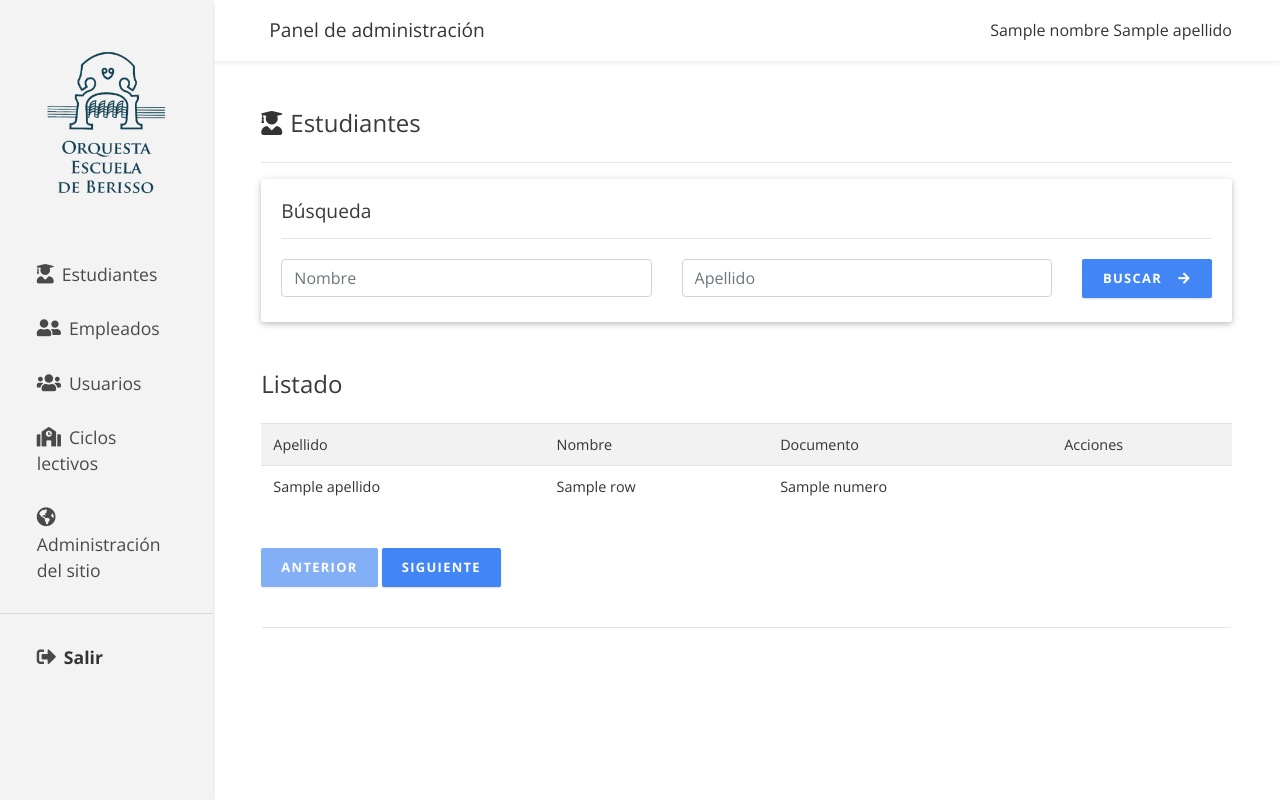
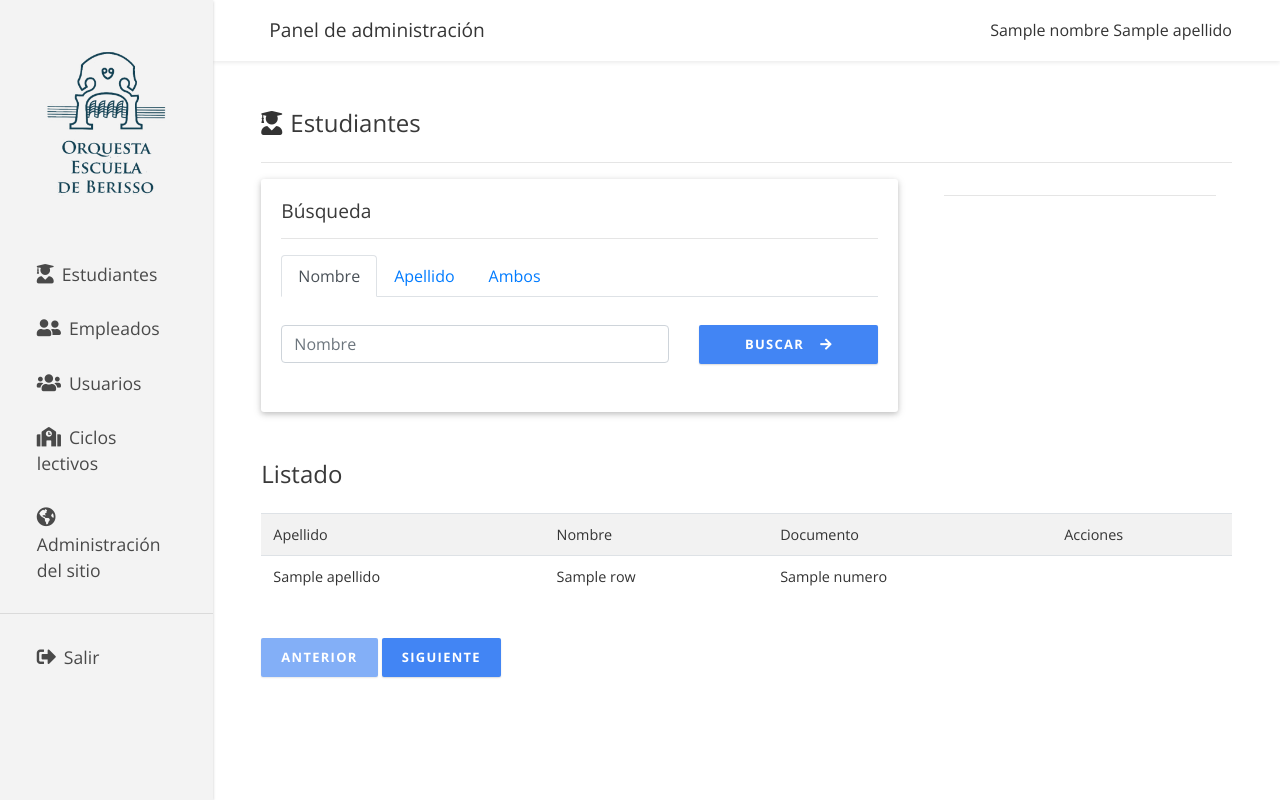
Before and after one commit to manuelguido/proyecto-de-software-UNLP, a Flask app: template flaskps/templates/auth/panel_components/alumnos.html in a window 1280 px wide. Run offline with Flask 2, Linux system fonts and the light colour scheme; the template is opened without the code that fills it: most values are stand-ins (such as "Sample title", 1, 10 or a date in 2020); some libraries are stand-ins or nearby versions.

Commit message:
paginas de error 404 y 401 + busqueda de alumnos completo

```diff
--- a/flaskps/resources/student.py
+++ b/flaskps/resources/student.py
@@ -3,6 +3,7 @@ from flaskps.db import get_db
 from flaskps.models.user import User
 from flaskps.models.student import Student
 from flaskps.helpers.auth import authenticated
+from flaskps.resources import forms
 
 def store():
     if not authenticated(session):
--- a/flaskps/templates/auth/panel.html
+++ b/flaskps/templates/auth/panel.html
@@ -23,7 +23,7 @@
                             </ul>
                             <hr>
                             <ul class="list-group list-group-flush mt-auto">
-                                <li class="list-group-item menuItem" role="button"><a href="/cerrar_sesion"><i class="fas fa-sign-out-alt black5 mr-2 my-0"></i><b>Salir</b></a>
+                                <li class="list-group-item menuItem" role="button"><a href="/cerrar_sesion"><i class="fas fa-sign-out-alt black5 mr-2 my-0"></i>Salir</a>
                             </ul>
                         </div>
 
--- a/flaskps/templates/auth/panel_components/alumnos.html
+++ b/flaskps/templates/auth/panel_components/alumnos.html
@@ -4,8 +4,8 @@
 {% endblock %}
 {% block contentitem %}
     <div class="row mb-4">
-        <div class="col-12">
-            <form method="GET" class="card py-0">
+        <div class="col-12 col-md-8">
+            <div class="card">
                 <div class="card-body">
                     <div class="row">
                         <div class="col-12">
@@ -14,21 +14,85 @@
                         </div>
                     </div>
                     <div class="row">
-                        <!-- Nombre  -->
-                        <div class="col-12 col-md-5 my-1">
-                            <input type="text" placeholder="Nombre" name="nombre_busqueda" class="form-control">
-                        </div>
-                        <!-- Apellido  -->
-                        <div class="col-12 col-md-5 my-1">
-                            <input type="text" placeholder="Apellido" name="apellido_busqueda" class="form-control">
-                        </div>
-                        <!-- Search  -->
-                        <div class="col-12 col-md-2 my-1">
-                            <button type="button" type="submit" class="btn btn-primary btn-block">Buscar<i class="fas fa-arrow-right ml-3"></i></button>
+                        <div class="col-12">
+                            <ul class="nav nav-tabs" id="myTab" role="tablist">
+                                <li class="nav-item">
+                                    <a class="nav-link active" id="home-tab" data-toggle="tab" href="#home" role="tab" aria-controls="home"
+                                    aria-selected="true">Nombre</a>
+                                </li>
+                                <li class="nav-item">
+                                    <a class="nav-link" id="profile-tab" data-toggle="tab" href="#profile" role="tab" aria-controls="profile"
+                                    aria-selected="false">Apellido</a>
+                                </li>
+                                <li class="nav-item">
+                                    <a class="nav-link" id="contact-tab" data-toggle="tab" href="#contact" role="tab" aria-controls="contact"
+                                    aria-selected="false">Ambos</a>
+                                </li>
+                            </ul>
+                            <div class="tab-content" id="myTabContent">
+                                <div class="tab-pane fade show active" id="home" role="tabpanel" aria-labelledby="home-tab">
+                                    <form action="{{ url_for('panel_estudiantes') }}" method="GET" class="py-4">
+                                        <div class="row">
+                                            <!-- Nombre  -->
+                                            <div class="col-12 col-md-8 my-1">
+                                                <input type="text" placeholder="Nombre" name="solo_nombre" class="form-control" required>
+                                            </div>
+                                            <!-- Search  -->
+                                            <div class="col-12 col-md-4 my-1">
+                                                <button type="submit" class="btn btn-primary btn-block">Buscar<i class="fas fa-arrow-right ml-3"></i></button>
+                                            </div>
+                                        </div>
+                                    </form>
+                                </div>
+                                <div class="tab-pane fade" id="profile" role="tabpanel" aria-labelledby="profile-tab">
+                                    <form action="{{ url_for('panel_estudiantes') }}" method="GET" class="py-4">
+                                        <div class="row">
+                                            <!-- Apellido  -->
+                                            <div class="col-12 col-md-8 my-1">
+                                                <input type="text" placeholder="Apellido" name="solo_apellido" class="form-control" required>
+                                            </div>
+                                            <!-- Search  -->
+                                            <div class="col-12 col-md-4 my-1">
+                                                <button type="submit" class="btn btn-primary btn-block">Buscar<i class="fas fa-arrow-right ml-3"></i></button>
+                                            </div>
+                                        </div>
+                                    </form>
+                                </div>
+                                <div class="tab-pane fade" id="contact" role="tabpanel" aria-labelledby="contact-tab">
+                                    <form action="{{ url_for('panel_estudiantes') }}" method="GET" class="py-4">
+                                        <div class="row">
+                                        <!-- Nombre  -->
+                                            <div class="col-12 col-md-4 my-1">
+                                                <input type="text" placeholder="Nombre" name="ambos_nombre" class="form-control" required>
+                                            </div>
+                                            <!-- Apellido  -->
+                                            <div class="col-12 col-md-4 my-1">
+                                                <input type="text" placeholder="Apellido" name="ambos_apellido" class="form-control" required>
+                                            </div>
+                                            <!-- Search  -->
+                                            <div class="col-12 col-md-4 my-1">
+                                                <button type="submit" class="btn btn-primary btn-block">Buscar<i class="fas fa-arrow-right ml-3"></i></button>
+                                            </div>
+                                        </div>
+                                    </form>
+                                </div>
+                            </div>
                         </div>
                     </div>
                 </div>
-            </form>
+            </div>
+        </div>
+        <div class="col-12 col-md-4">
+            {% for p in permisos %}
+                {% if p.nombre == 'estudiante_new' %}
+                <div class="col-12 col-md-8 mb-3">
+                    <button type="button" class="btn btn-success pull-right" data-toggle="modal" data-target="#studentCreate">
+                        <i class="fas fa-user-plus mr-2"></i> Nuevo Estudiante
+                    </button>
+                </div>
+                {% endif %}
+            {% endfor %}
+            <hr class="mx-3">
         </div>
     </div>
     <div class="row">
@@ -298,18 +362,6 @@
                 </div>
             </nav>
         </div>
-        <div class="col-12 px-0">
-            <hr class="mx-3">
-            {% for p in permisos %}
-                {% if p.nombre == 'estudiante_new' %}
-                <div class="col-12 col-md-8 mb-3">
-                    <button type="button" class="btn btn-success pull-right" data-toggle="modal" data-target="#studentCreate">
-                        <i class="fas fa-user-plus mr-2"></i> Nuevo Estudiante
-                    </button>
-                </div>
-                {% endif %}
-            {% endfor %}
-        </div>
         {% for p in permisos %}
         {% if p.nombre == 'estudiante_new' %}
         <!-- Modal -->
```
Also changed, not shown: flaskps/__init__.py (+17 -2 lines), flaskps/models/student.py (+42 -0 lines), flaskps/resources/auth.py (+7 -6 lines), flaskps/resources/forms.py (+14 -0 lines), flaskps/resources/panel.py (+18 -3 lines), flaskps/templates/error/error401.html (added, +20 -0 lines), flaskps/templates/error/error404.html (added, +20 -0 lines), flaskps/static/img/401.png (added), flaskps/static/img/404.png (added).
